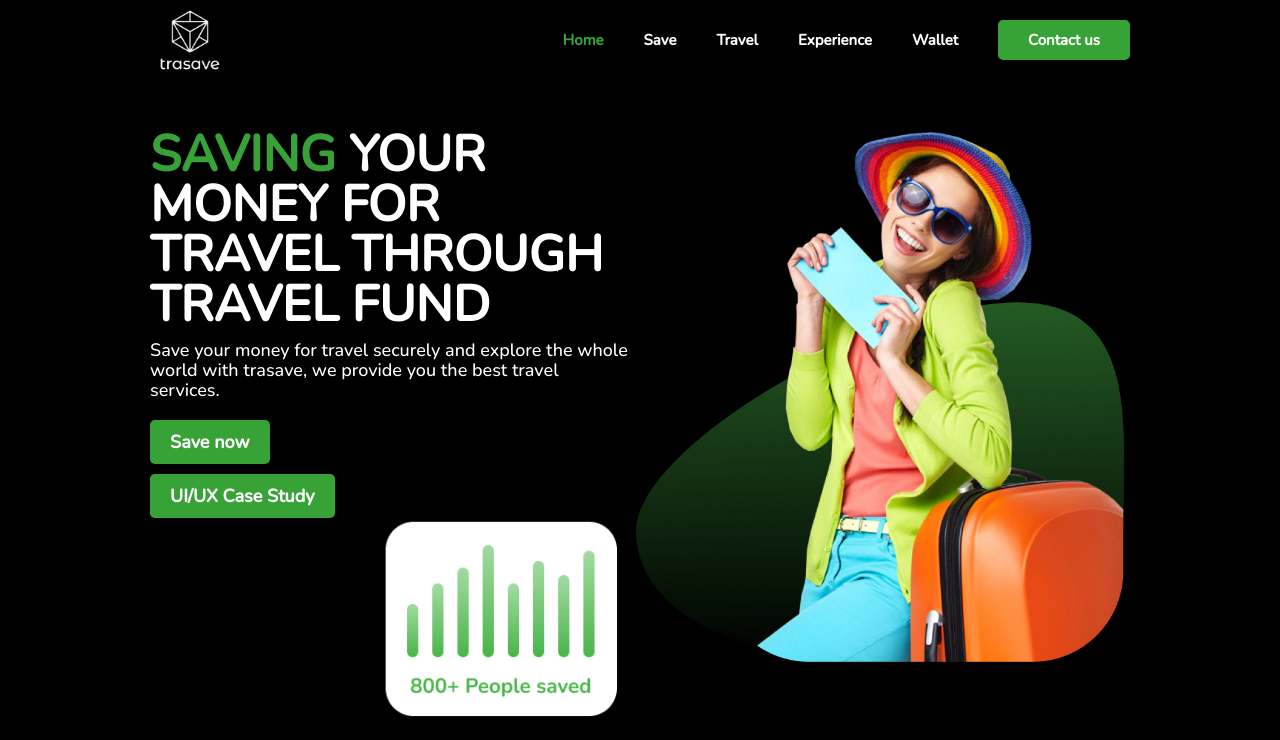
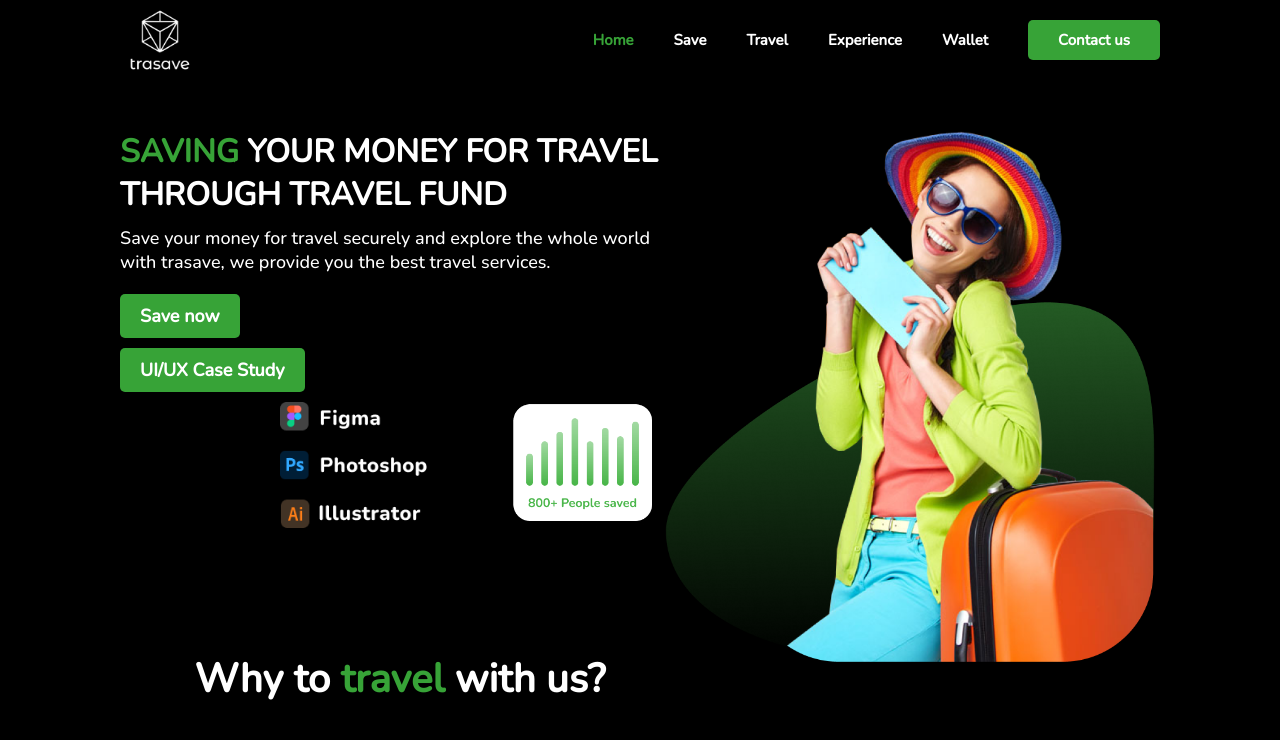
Before and after one commit to Blessingscode/Trasave, a plain HTML site: page index.html in a window 1280 px wide. Shown: the top 740 px of the page. Drawn offline with nearby package versions, Linux system fonts and the light colour scheme.

Commit message:
added styles

```diff
--- a/style.css
+++ b/style.css
@@ -15,7 +15,7 @@ body {
     font-size: 1.5rem;
     color: #ffffff;
     background: #000000;
-    padding: 0 15rem;
+    padding: 0 12rem;
 }
 
 /* header starts here */
@@ -115,27 +115,25 @@ main{
 }
 .main img{
     float: right;
-    width: 50rem;
+    width: 500px;
 }
 .main .image{
-    width: 25rem;
-    margin-top: 1rem;
+    width: 15rem;
+    margin-top: 2rem;
 }
 .main .images{
-    width: 20rem;
+    width: 15rem;
     margin-top: 2rem;
-    margin-right: 9.5rem;
+    margin-right: 8rem;
 }
 .main h1 bold{
     color: #37a337;
 }
 .main h1{
-    font-size: 5rem;
-    line-height: 5rem;
+    font-size: 3.2rem;
 }
 .main p{
     margin: 1rem 0;
-    line-height: 2rem;
     font-size: 1.8rem;
 }
 
@@ -158,8 +156,8 @@ main{
 
 /* section starts here */
 section h1{
-    margin-top: 30rem;
-    font-size: 5rem;
+    margin-top: 25rem;
+    font-size: 4rem;
     padding: 2rem;
     text-align: center;
 }
```
